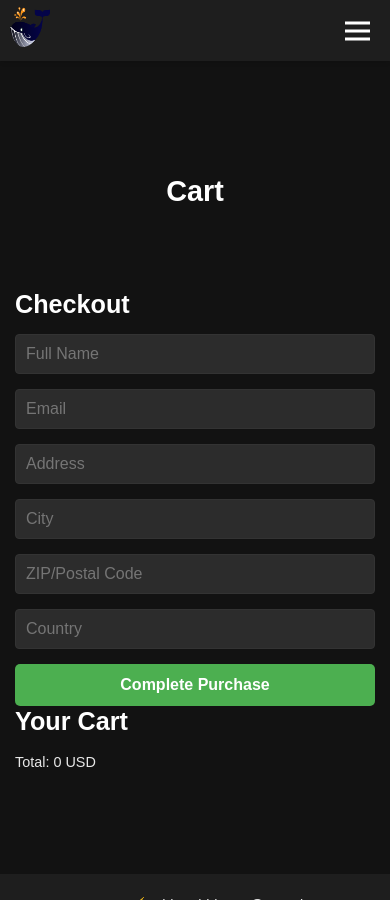
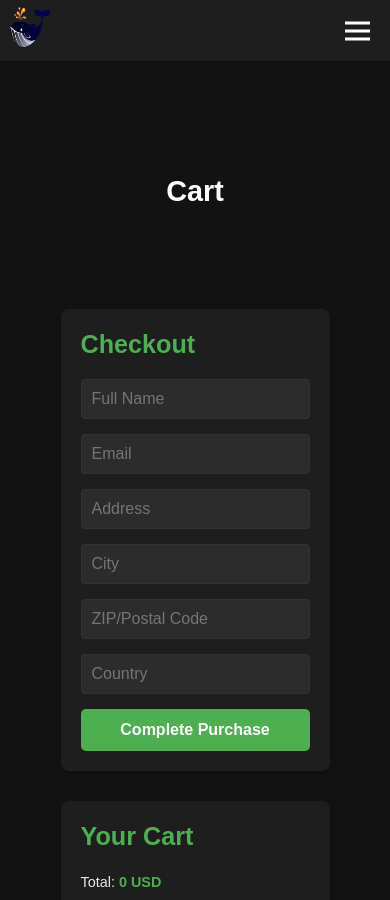
Before and after one commit to whiterabbit21m-test/whiterabbit21m-test.github.io, a Jekyll site: the page built from cart.html, in a window 390 px wide and 900 px high. Built offline with Jekyll 4.4.1, drawn with Linux system fonts in a browser that asks for light colours.

Commit message:
Update _shop.scss

```diff
--- a/_sass/_shop.scss
+++ b/_sass/_shop.scss
@@ -97,81 +97,57 @@ $remove-button-color: #ff4444;
   }
 }
 
-.cart {
+.cta-button {
+  display: inline-block;
+  background-color: $accent-color;
+  color: $text-color;
+  padding: 15px 30px;
+  border: none;
+  border-radius: 5px;
+  text-decoration: none;
+  font-weight: bold;
+  font-size: 16px;
+  transition: background-color 0.3s ease, transform 0.2s ease;
+  cursor: pointer;
+  text-align: center;
+
+  &:hover, &:focus {
+    background-color: darken($accent-color, 10%);
+    transform: translateY(-2px);
+  }
+
+  &:active {
+    transform: translateY(0);
+  }
+}
+
+// New styles for cart and checkout
+.cart-checkout-container {
+  display: flex;
+  justify-content: space-between;
+  gap: 30px;
+  max-width: 1200px;
+  margin: 0 auto;
+  padding: 20px;
+
+  @media (max-width: 768px) {
+    flex-direction: column;
+  }
+}
+
+.checkout-form-container,
+.cart-summary-container {
+  flex: 1;
   background-color: $card-bg-color;
   border-radius: 8px;
   padding: 20px;
-  margin-top: 30px;
   box-shadow: 0 4px 6px rgba(0, 0, 0, 0.1);
-
-  h2 {
-    color: $accent-color;
-    margin-bottom: 15px;
 }
 
-  #cart-items {
-    margin-bottom: 15px;
-
-    .cart-item {
-      display: flex;
-      justify-content: space-between;
-      align-items: center;
-      margin-bottom: 10px;
-      padding: 10px;
-      background-color: rgba(lighten($card-bg-color, 10%), 0.5);
-      border-radius: 4px;
-
-      p {
-        color: $text-color;
-        margin: 0;
-      }
-
-      .remove-from-cart {
-        background-color: $remove-button-color;
-        color: $text-color;
-        border: none;
-        padding: 5px 10px;
-        border-radius: 3px;
-        cursor: pointer;
-        transition: background-color 0.3s ease;
-
-        &:hover {
-          background-color: darken($remove-button-color, 10%);
-        }
-      }
-    }
-  }
-
-  #cart-total {
-    font-weight: bold;
-    color: $accent-color;
-  }
-}
-
-.modal {
-  display: none;
-  position: fixed;
-  z-index: 1000;
-  left: 0;
-  top: 0;
-  width: 100%;
-  height: 100%;
-  overflow: auto;
-  background-color: rgba(0,0,0,0.4);
-
-  .modal-content {
-    background-color: $card-bg-color;
-    margin: 15% auto;
-    padding: 20px;
-    border-radius: 8px;
-    max-width: 500px;
-    box-shadow: 0 4px 6px rgba(0, 0, 0, 0.1);
-
+.checkout-form-container {
   h2 {
     color: $accent-color;
     margin-bottom: 20px;
-    }
-  }
   }
 
   #checkout-form {
@@ -197,28 +173,52 @@ $remove-button-color: #ff4444;
       @extend .cta-button;
     }
   }
-
-.cta-button {
-  display: inline-block;
-  background-color: $accent-color;
-  color: $text-color;
-  padding: 15px 30px;
-  border: none;
-  border-radius: 5px;
-  text-decoration: none;
-  font-weight: bold;
-  font-size: 16px;
-  transition: background-color 0.3s ease, transform 0.2s ease;
-  cursor: pointer;
-  text-align: center;
-
-  &:hover, &:focus {
-    background-color: darken($accent-color, 10%);
-    transform: translateY(-2px);
 }
 
-  &:active {
-    transform: translateY(0);
+.cart-summary-container {
+  h2 {
+    color: $accent-color;
+    margin-bottom: 20px;
+  }
+
+  #cart-items {
+    margin-bottom: 15px;
+
+    .cart-item {
+      display: flex;
+      justify-content: space-between;
+      align-items: center;
+      margin-bottom: 10px;
+      padding: 10px;
+      background-color: rgba(lighten($card-bg-color, 10%), 0.5);
+      border-radius: 4px;
+
+      p {
+        color: $text-color;
+        margin: 0;
+        flex-grow: 1;
+      }
+
+      .remove-from-cart {
+        background-color: transparent;
+        color: $remove-button-color;
+        border: none;
+        font-size: 20px;
+        cursor: pointer;
+        transition: color 0.3s ease;
+        padding: 0 10px;
+        line-height: 1;
+
+        &:hover {
+          color: darken($remove-button-color, 10%);
+        }
+      }
+    }
+  }
+
+  #cart-total {
+    font-weight: bold;
+    color: $accent-color;
   }
 }
 
@@ -243,11 +243,6 @@ $remove-button-color: #ff4444;
     grid-template-columns: 1fr;
   }
 
-  .modal-content {
-    width: 90%;
-    margin: 10% auto;
-  }
-
   .cta-button {
     padding: 12px 24px;
   }
```
Lines whose indentation alone changed are shown as unchanged.
